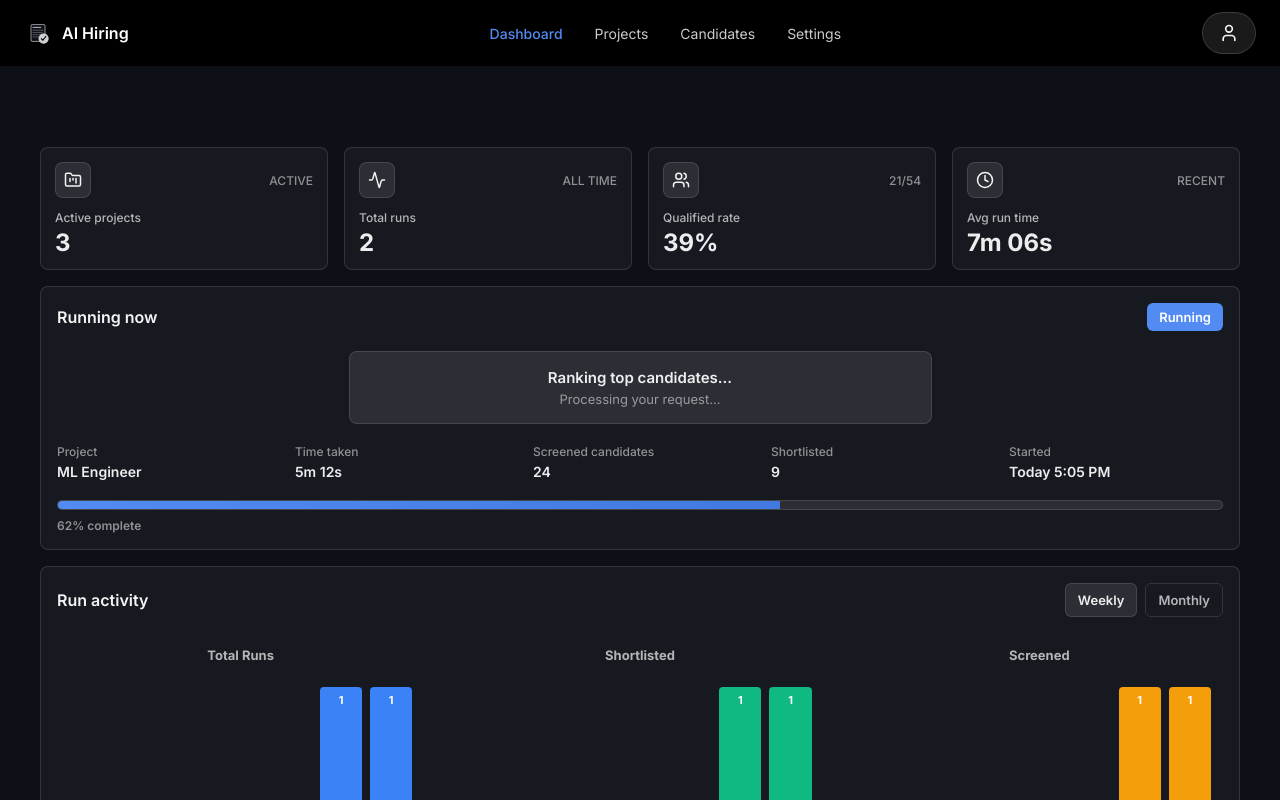
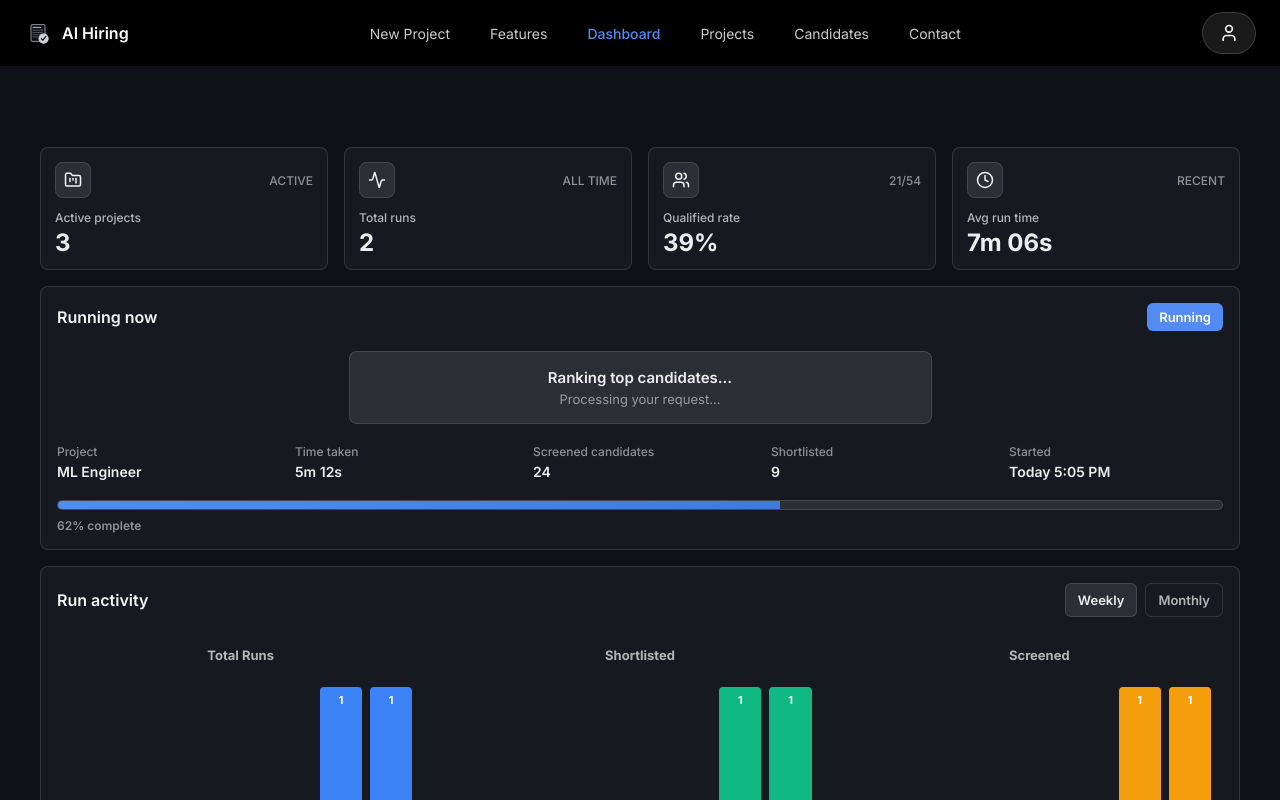
Before and after one commit to Shreyadungrakoti/ai-hiring-ui, a React (Vite) app: page /portal/dashboard in a window 1280 px wide. Shown: the top 800 px of the page. Built offline with nearby package versions, Linux system fonts and the light colour scheme; no server answers; sample sign-in values are in the browser's storage.

Commit message:
Add New Project, Features, replace Settings with Contact

```diff
--- a/src/pages/LandingPage.jsx
+++ b/src/pages/LandingPage.jsx
@@ -214,7 +214,36 @@ export default function LandingPage() {
             <Logo size={28} />
             <span>AI Hiring</span>
           </div>
-          <div className="landingNavLinks">
+          <div className="landingNavLinks" style={{ gap: '32px' }}>
+            <a
+              href="#new-project"
+              className="landingNavLink"
+              onClick={(e) => {
+                e.preventDefault();
+                if (isAuthed) {
+                  nav("/portal/projects/new");
+                } else {
+                  setAuthMode("signup");
+                  setAuthOpen(true);
+                }
+              }}
+            >
+              New Project
+            </a>
+            <a
+              href="#features"
+              className="landingNavLink"
+              onClick={(e) => {
+                e.preventDefault();
+                // Scroll to features section on landing page
+                const featuresSection = document.getElementById('features');
+                if (featuresSection) {
+                  featuresSection.scrollIntoView({ behavior: 'smooth' });
+                }
+              }}
+            >
+              Features
+            </a>
             <a
               href="#dashboard"
               className="landingNavLink"
@@ -261,19 +290,18 @@ export default function LandingPage() {
               Candidates
             </a>
             <a
-              href="#settings"
+              href="#contact"
               className="landingNavLink"
               onClick={(e) => {
                 e.preventDefault();
-                if (isAuthed) {
-                  nav("/portal/settings");
-                } else {
-                  setAuthMode("signup");
-                  setAuthOpen(true);
+                // Scroll to footer/contact section
+                const footer = document.querySelector('.landingFooter');
+                if (footer) {
+                  footer.scrollIntoView({ behavior: 'smooth' });
                 }
               }}
             >
-              Settings
+              Contact
             </a>
           </div>
           <div className="landingNavLinks" style={{ flex: '0', gap: '8px' }}>
--- a/src/shell/PortalShell.jsx
+++ b/src/shell/PortalShell.jsx
@@ -37,7 +37,33 @@ export default function PortalShell() {
             <Logo size={28} />
             <span>AI Hiring</span>
           </div>
-          <div className="landingNavLinks">
+          <div className="landingNavLinks" style={{ gap: '32px' }}>
+            <a
+              href="#new-project"
+              className={`landingNavLink ${location.pathname === "/portal/projects/new" ? "landingNavLinkActive" : ""}`}
+              onClick={(e) => {
+                e.preventDefault();
+                nav("/portal/projects/new");
+              }}
+            >
+              New Project
+            </a>
+            <a
+              href="#features"
+              className="landingNavLink"
+              onClick={(e) => {
+                e.preventDefault();
+                nav("/");
+                setTimeout(() => {
+                  const featuresSection = document.getElementById('features');
+                  if (featuresSection) {
+                    featuresSection.scrollIntoView({ behavior: 'smooth' });
+                  }
+                }, 100);
+              }}
+            >
+              Features
+            </a>
             <a
               href="#dashboard"
               className={`landingNavLink ${location.pathname === "/portal/dashboard" ? "landingNavLinkActive" : ""}`}
@@ -50,7 +76,7 @@ export default function PortalShell() {
             </a>
             <a
               href="#projects"
-              className={`landingNavLink ${location.pathname.includes("/portal/projects") ? "landingNavLinkActive" : ""}`}
+              className={`landingNavLink ${location.pathname.includes("/portal/projects") && location.pathname !== "/portal/projects/new" ? "landingNavLinkActive" : ""}`}
               onClick={(e) => {
                 e.preventDefault();
                 nav("/portal/projects");
@@ -69,14 +95,20 @@ export default function PortalShell() {
               Candidates
             </a>
             <a
-              href="#settings"
-              className={`landingNavLink ${location.pathname === "/portal/settings" ? "landingNavLinkActive" : ""}`}
+              href="#contact"
+              className="landingNavLink"
               onClick={(e) => {
                 e.preventDefault();
-                nav("/portal/settings");
+                nav("/");
+                setTimeout(() => {
+                  const footer = document.querySelector('.landingFooter');
+                  if (footer) {
+                    footer.scrollIntoView({ behavior: 'smooth' });
+                  }
+                }, 100);
               }}
             >
-              Settings
+              Contact
             </a>
           </div>
           <div className="landingNavLinks" style={{ flex: '0', gap: '8px' }}>
```
